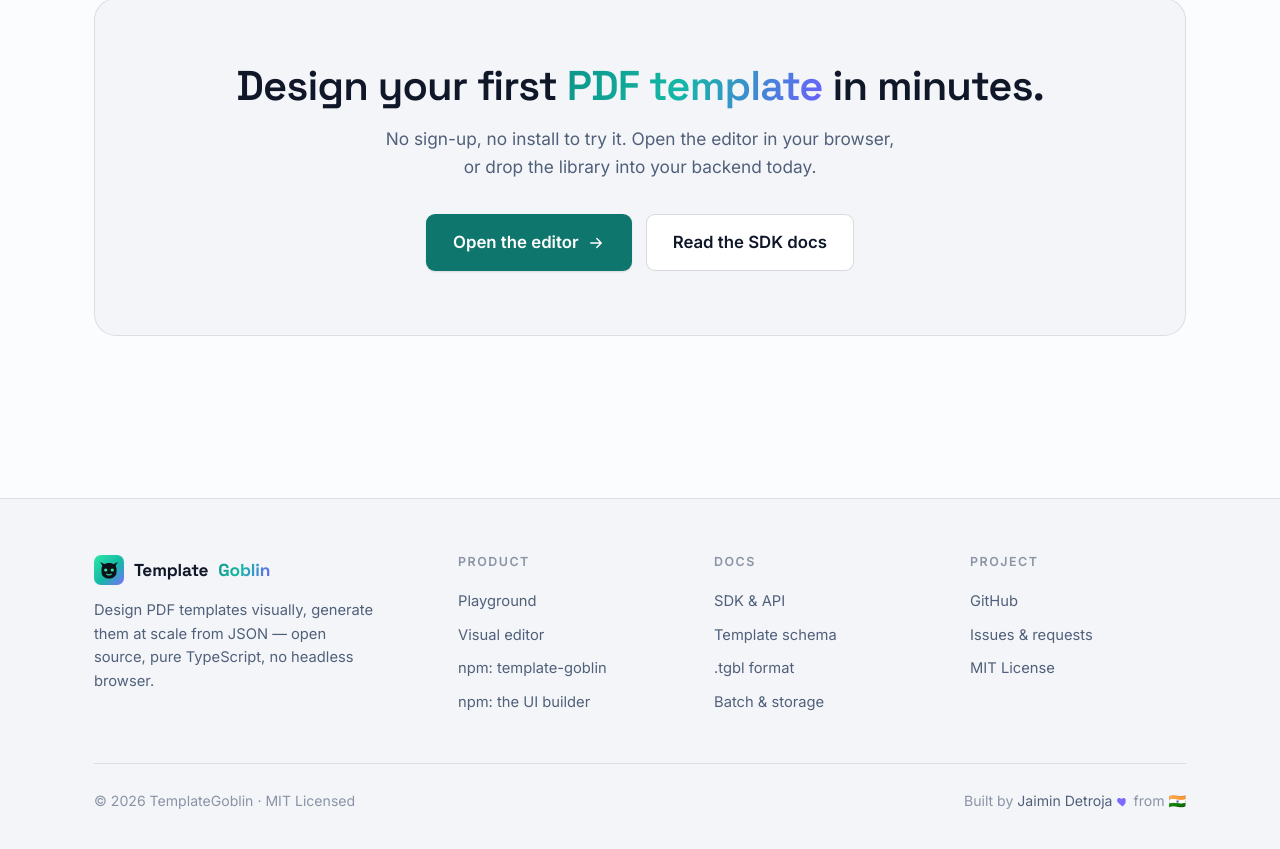
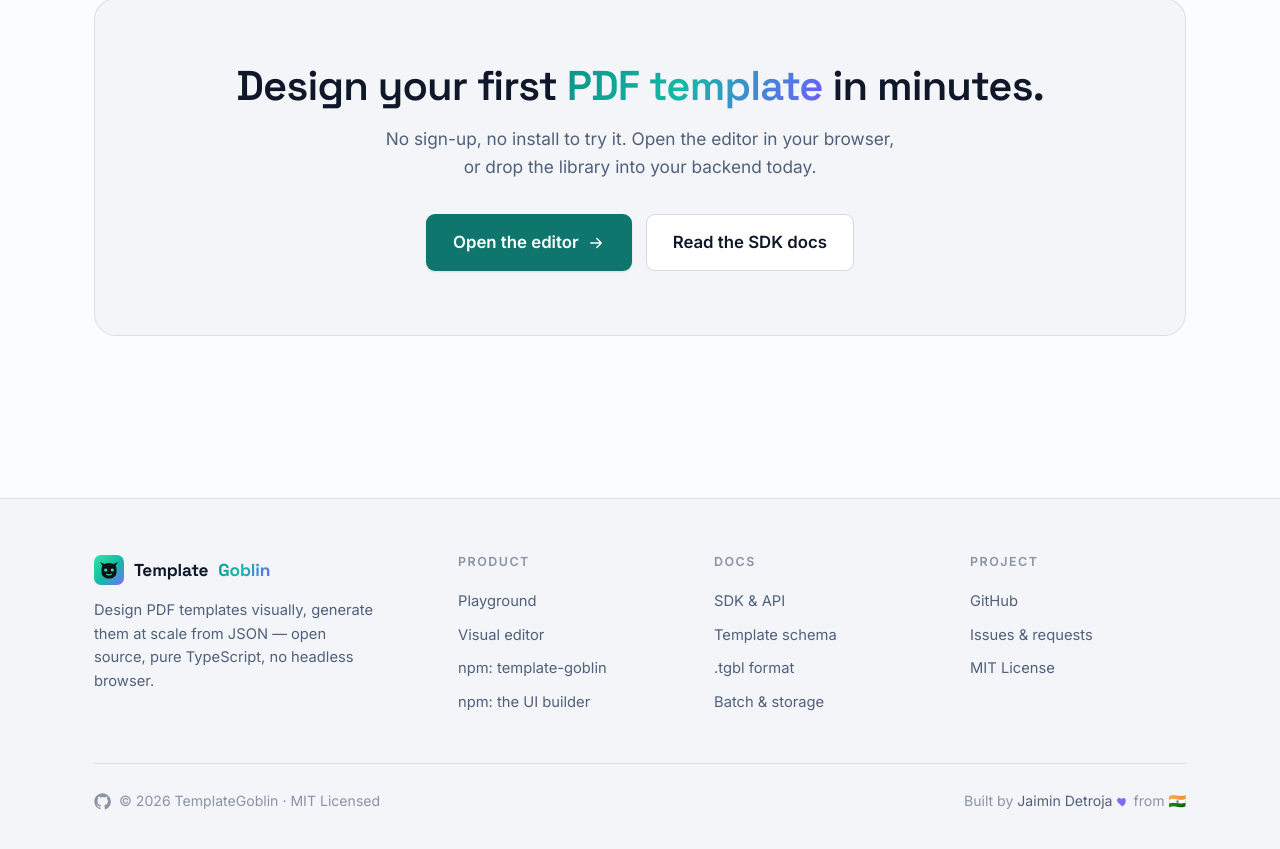
Before and after one commit to JaiminPatel345/template-goblin, a React (Vite) app in the folder packages/site/: page / in a window 1280 px wide. Shown: the part 4183-5032 px from the top of the page. Built offline with nearby package versions, Linux system fonts and the light colour scheme.

Commit message:
feat: add github repo link to footer copyright

```diff
--- a/packages/site/src/components/Footer.tsx
+++ b/packages/site/src/components/Footer.tsx
@@ -1,6 +1,6 @@
 import { Link } from 'react-router'
 import { GoblinMark } from './GoblinMark'
-import { Heart } from './Icons'
+import { Heart, GitHub } from './Icons'
 import {
   AUTHOR_URL,
   GITHUB_URL,
@@ -62,7 +62,18 @@ export function Footer() {
         </div>
 
         <div className="footer-bottom">
-          <span>© {new Date().getFullYear()} TemplateGoblin · MIT Licensed</span>
+          <span style={{ display: 'flex', alignItems: 'center', gap: '8px' }}>
+            <a
+              href={GITHUB_URL}
+              target="_blank"
+              rel="noreferrer"
+              style={{ color: 'inherit', display: 'flex' }}
+              title="GitHub Repository"
+            >
+              <GitHub size={17} />
+            </a>
+            © {new Date().getFullYear()} TemplateGoblin · MIT Licensed
+          </span>
           <span>
             Built by{' '}
             <a href={AUTHOR_URL} target="_blank" rel="noreferrer">
```
